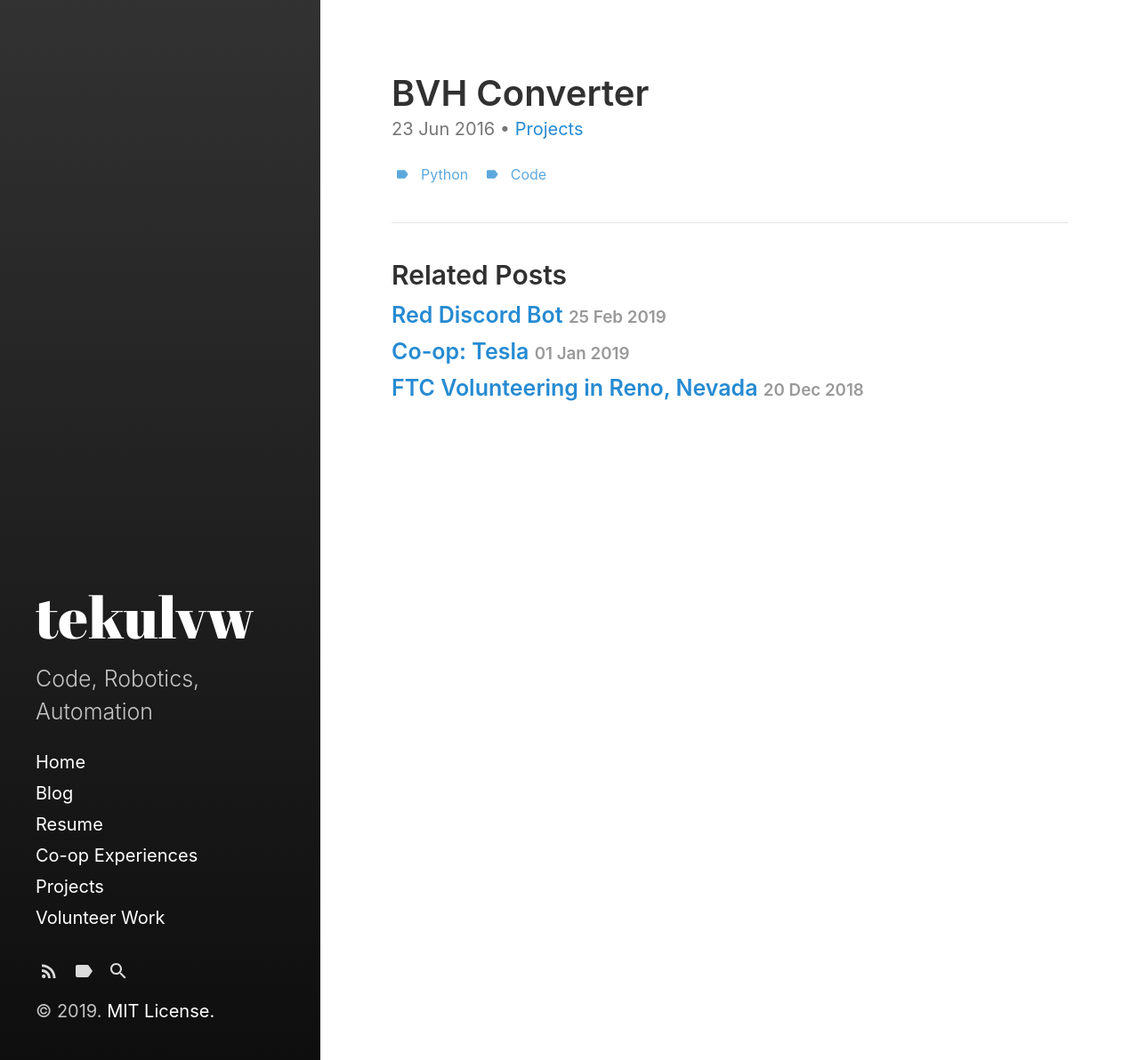
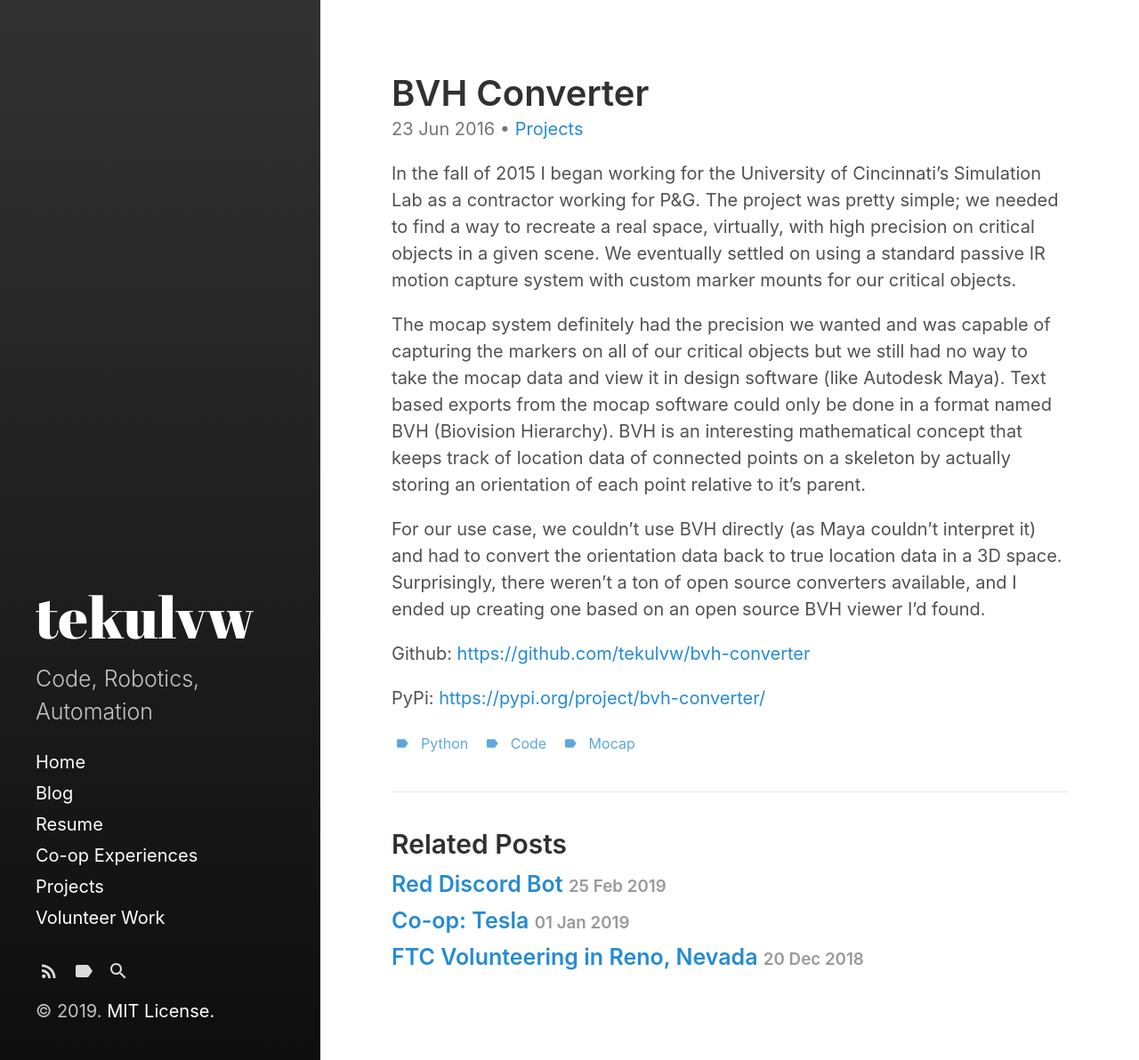
Before and after one commit to tekulvw/tekulvw.github.io, a Jekyll site: the page built from _posts/2016-06-23-bvh-converter.md, in a window 1280 px wide. Shown: the whole page at 89% size. Built offline with Jekyll 4.4.1, drawn with Linux system fonts in a browser that asks for light colours.

Commit message:
bvh converter

```diff
--- a/_posts/2016-06-23-bvh-converter.md
+++ b/_posts/2016-06-23-bvh-converter.md
@@ -5,4 +5,20 @@ category: Projects
 tags:
  - python
  - code
+ - mocap
 ---
+
+In the fall of 2015 I began working for the University of Cincinnati's Simulation Lab as a contractor working for P&G.
+The project was pretty simple; we needed to find a way to recreate a real space, virtually, with high precision on critical objects in a given scene.
+We eventually settled on using a standard passive IR motion capture system with custom marker mounts for our critical objects.
+
+The mocap system definitely had the precision we wanted and was capable of capturing the markers on all of our critical objects but we still had no way to take the mocap data and view it in design software (like Autodesk Maya).
+Text based exports from the mocap software could only be done in a format named BVH (Biovision Hierarchy).
+BVH is an interesting mathematical concept that keeps track of location data of connected points on a skeleton by actually storing an orientation of each point relative to it's parent.
+
+For our use case, we couldn't use BVH directly (as Maya couldn't interpret it) and had to convert the orientation data back to true location data in a 3D space.
+Surprisingly, there weren't a ton of open source converters available, and I ended up creating one based on an open source BVH viewer I'd found.
+
+Github: [https://github.com/tekulvw/bvh-converter](https://github.com/tekulvw/bvh-converter "Github Repo")
+
+PyPi: [https://pypi.org/project/bvh-converter/](https://pypi.org/project/bvh-converter/)
```
